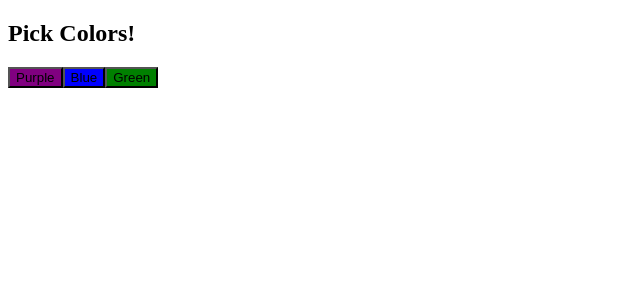
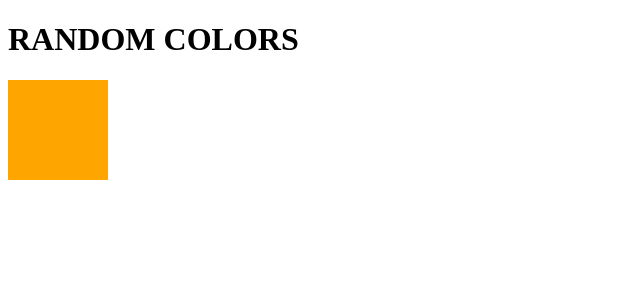
Before and after one commit to miniponz/react-state, a React app: page / in a window 1280 px wide. Shown: the top 300 px of the page, without its empty margins (0-640 px from the left). Built offline with nearby package versions, Linux system fonts and the light colour scheme.

Commit message:
random colors work!

```diff
--- a/src/components/App.js
+++ b/src/components/App.js
@@ -1,23 +1,8 @@
-import React, { PureComponent } from 'react';
-import ColorPicker from './ColorPicker';
-import ColorDisplay from './ColorDisplay';
+import React from 'react';
+import RandomColor from './RandomColor';
 
-export default class App extends PureComponent {
-  state = {
-    color: ''
-  };
+export default function App(){
+  return <RandomColor />;
+}
 
-  selectColor = color => {
-    this.setState({ color });
-    console.log(color);
-  }
-
-  render() {
-    return (
-    <>
-    <ColorPicker selectColorHandler={this.selectColor}/>
-    <ColorDisplay color={this.state.color}/>
-    </>
-    );
-  }
-}
+//needs to use setInterval(RandomColor, 1000);
--- a/src/components/RandomColor.js
+++ b/src/components/RandomColor.js
@@ -1,16 +1,30 @@
-import React from 'react';
-import PropTypes from 'prop-types';
+import React, { PureComponent } from 'react';
 
-function RandomColor({ color }) {
-  return (
-    <>
-    <div style={ { background: color, height: '100px', width: '100px' } }></div>
-    </>
-  );
+export default class RandomColor extends PureComponent {
+  state = {
+    color: ''
+  }
+
+  randomColor = () => {
+    const colors = ['red', 'orange', 'yellow', 'green', 'blue', 'indigo', 'violet'];
+    const num = Math.floor(Math.random() * colors.length);
+    return colors[num];
+  }
+
+  componentDidMount() {
+    this.intervalId = setInterval(() => {
+      this.setState({ color: this.randomColor() });
+      console.log(this.state);
+    }, 1000);
+  }
+
+  render() {
+    const { color } = this.state;
+    return (
+      <>
+      <h1>RANDOM COLORS</h1>
+      <div style={ { background: color, height: '100px', width: '100px' } }></div>
+      </>
+    );
+  }
 }
-
-RandomColor.propTypes = {
-  color: PropTypes.string.isRequired
-};
-
-export default RandomColor;
```
Also changed, not shown: 2 other files (tests, documents, lock files or other folders).
